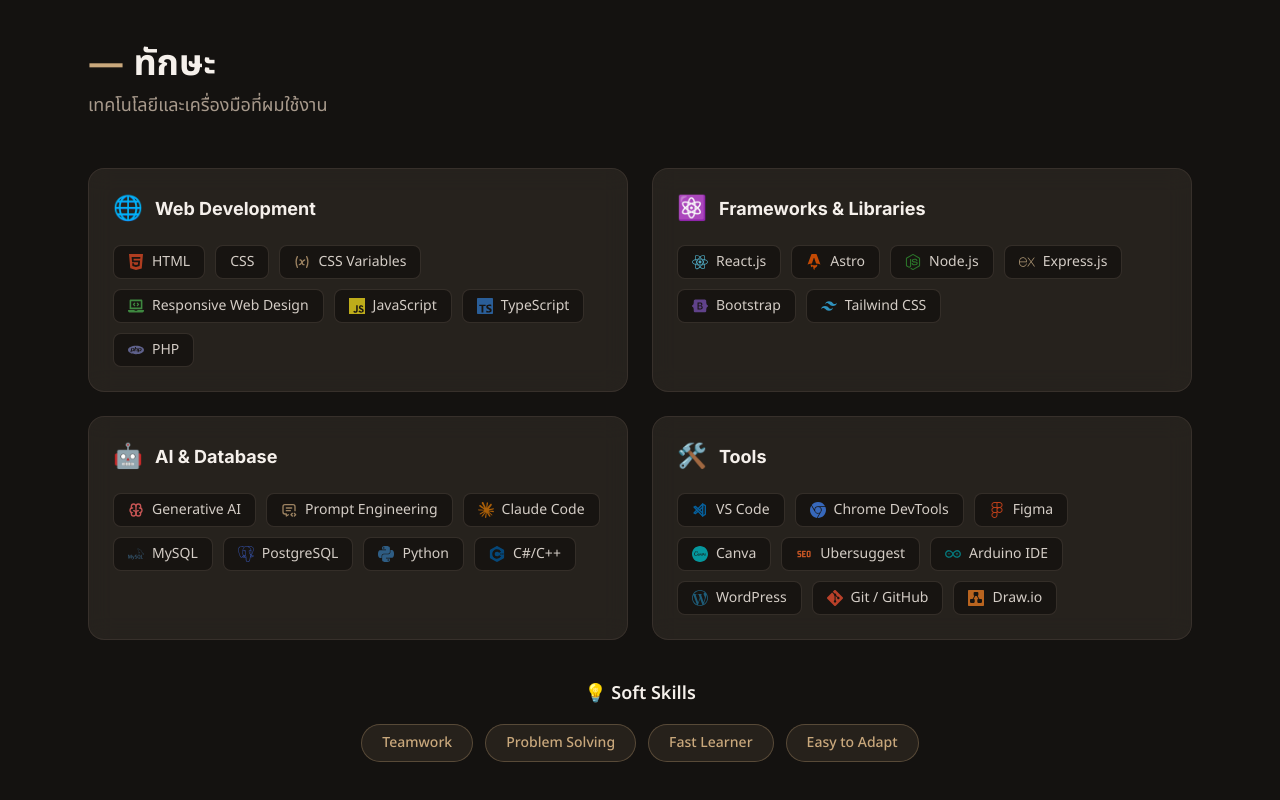
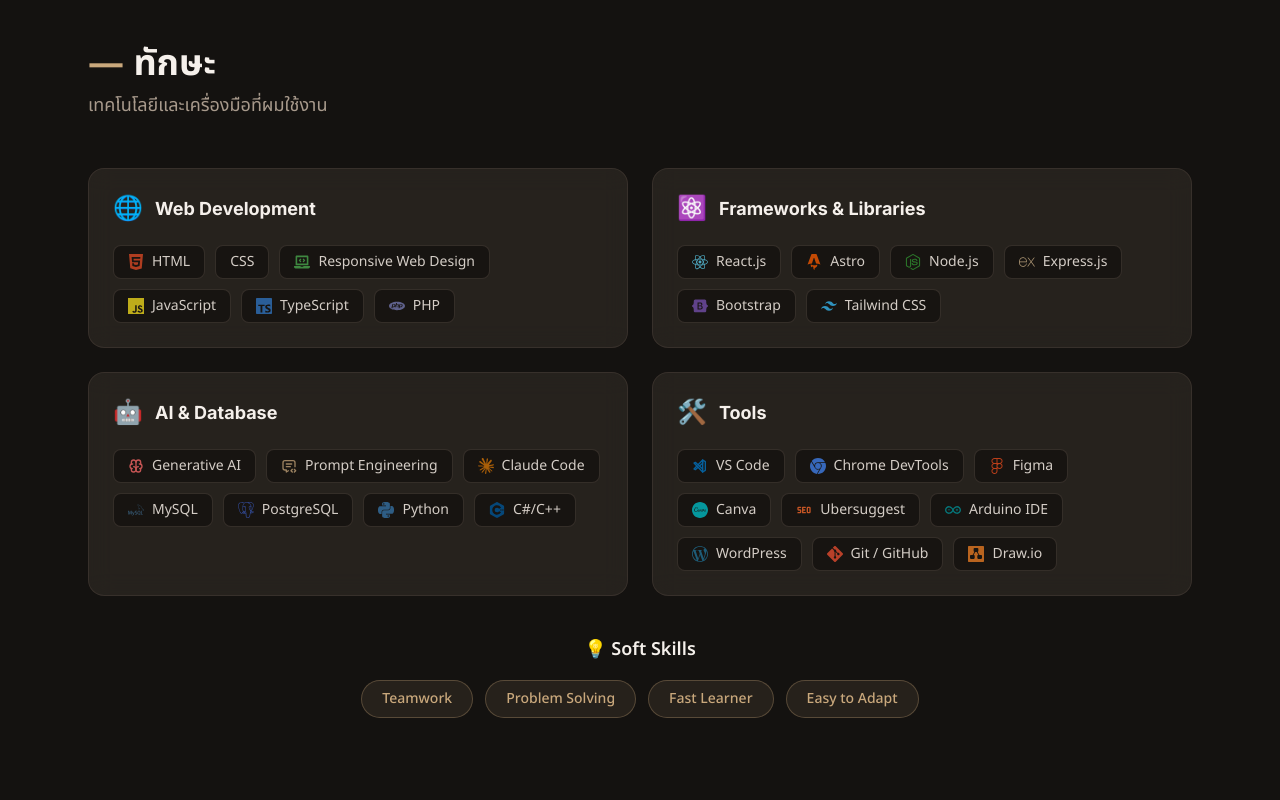
Before and after one commit to MinioloKung/ProfileProject, a React (Vite) app: page / in a window 1280 px wide. Shown: the part 1504-2304 px from the top of the page. Built offline with nearby package versions, Linux system fonts and the light colour scheme.

Commit message:
Delete css var

```diff
--- a/src/data/portfolio-data.js
+++ b/src/data/portfolio-data.js
@@ -23,7 +23,7 @@ export const skills = [
   {
     category: "Web Development",
     icon: "🌐",
-    items: ["HTML", "CSS", "CSS Variables", "Responsive Web Design", "JavaScript", "TypeScript", "PHP"],
+    items: ["HTML", "CSS", "Responsive Web Design", "JavaScript", "TypeScript", "PHP"],
   },
   {
     category: "Frameworks & Libraries",
```
